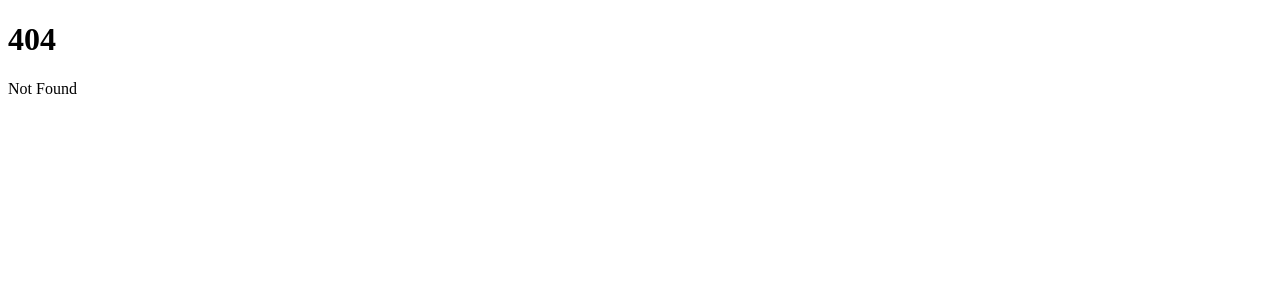
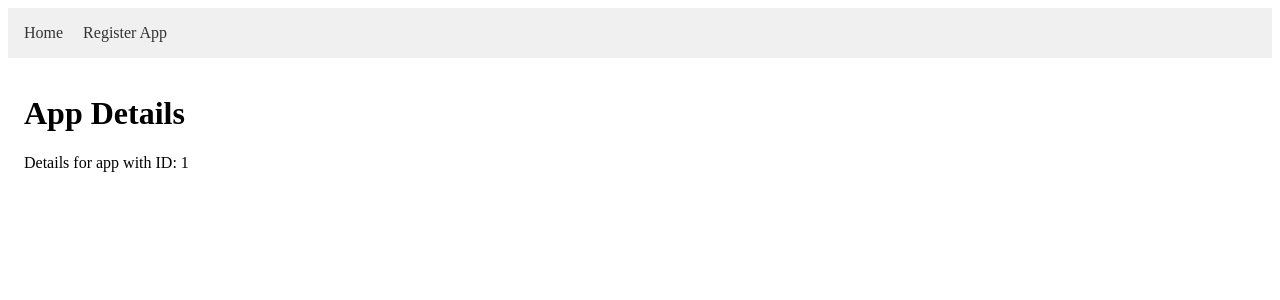
Before and after one commit to skyf0xx/ao.apps, a SvelteKit app: page /details/1 in a window 1280 px wide. Before the commit this address had no page. Shown: the top 300 px of the page. Built offline with nearby package versions, Linux system fonts and the light colour scheme.

Commit message:
feat: add routes

```diff
--- /dev/null
+++ b/src/routes/+layout.svelte
@@ -0,0 +1,32 @@
+<script lang="ts">
+    import { page } from '$app/stores';
+</script>
+
+<nav>
+    <a href="/" class:active={$page.url.pathname === '/'}>Home</a>
+    <a href="/register" class:active={$page.url.pathname === '/register'}
+        >Register App</a
+    >
+</nav>
+
+<main>
+    <slot />
+</main>
+
+<style>
+    nav {
+        padding: 1rem;
+        background-color: #f0f0f0;
+    }
+    a {
+        margin-right: 1rem;
+        color: #333;
+        text-decoration: none;
+    }
+    .active {
+        font-weight: bold;
+    }
+    main {
+        padding: 1rem;
+    }
+</style>
--- /dev/null
+++ b/src/routes/details/[id]/+page.svelte
@@ -0,0 +1,11 @@
+<script lang="ts">
+    import { page } from '$app/stores';
+
+    // The [id] in the folder name becomes a parameter
+    $: id = $page.params.id;
+</script>
+
+<h1>App Details</h1>
+<p>Details for app with ID: {id}</p>
+
+<!-- Add more details and upvoting mechanism here later -->
```
Also changed, not shown: src/routes/+page.svelte (+8 -2 lines), src/routes/register/+page.svelte (added, +8 -0 lines).
